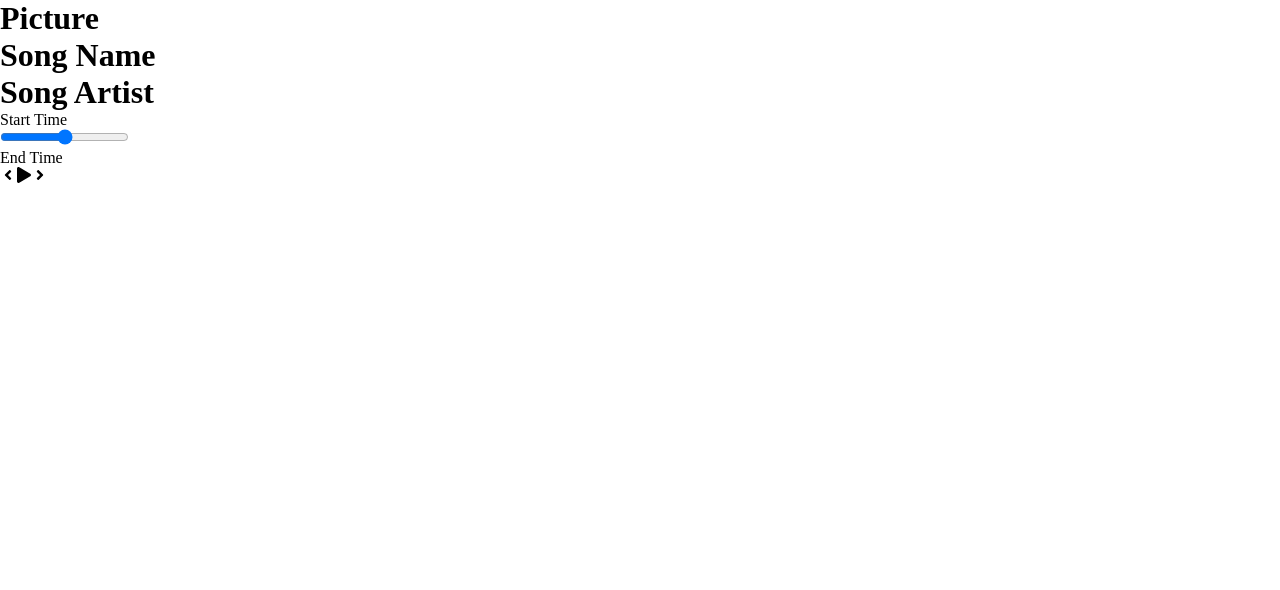
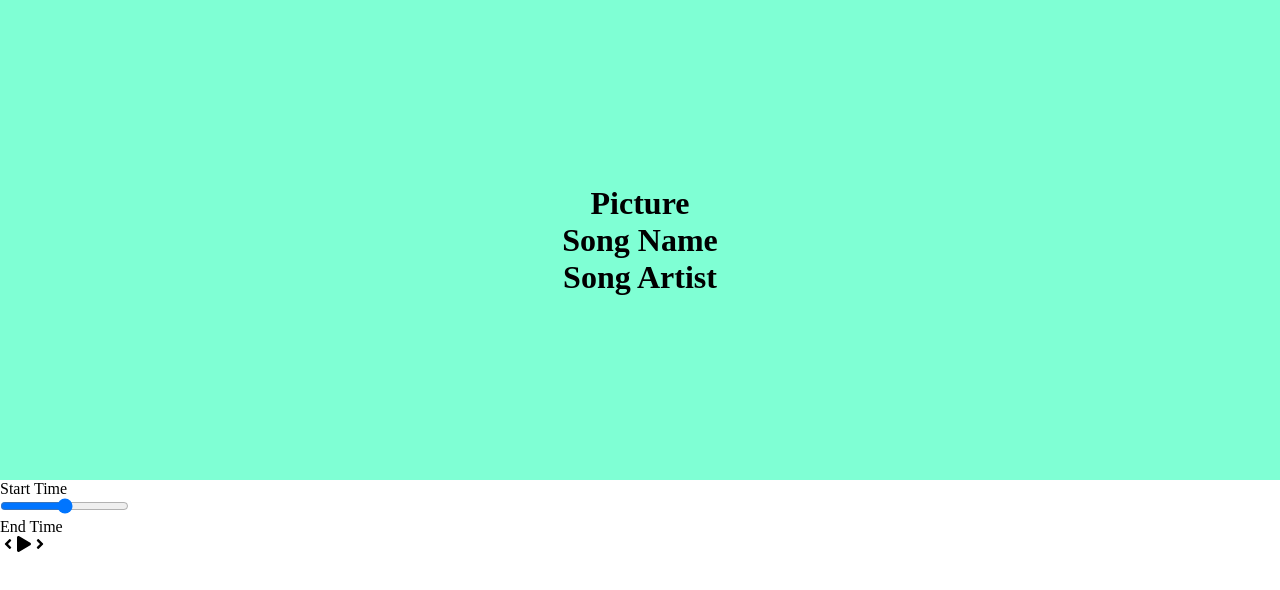
Before and after one commit to badjatya/react-player, a React (Create React App) app: page / in a window 1280 px wide. Shown: the top 590 px of the page. Built offline with nearby package versions, Linux system fonts and the light colour scheme.

Commit message:
Styling Song Component

```diff
--- a/src/styles/App.scss
+++ b/src/styles/App.scss
@@ -3,3 +3,5 @@
     margin: 0;
     box-sizing: border-box;
 }
+
+@import "./song"
--- /dev/null
+++ b/src/styles/_song.scss
@@ -0,0 +1,8 @@
+.song-container {
+    min-height: 60vh;
+    display: flex;
+    background-color: aquamarine;
+    justify-content: center;
+    align-items: center;
+    flex-direction: column;
+}
```
